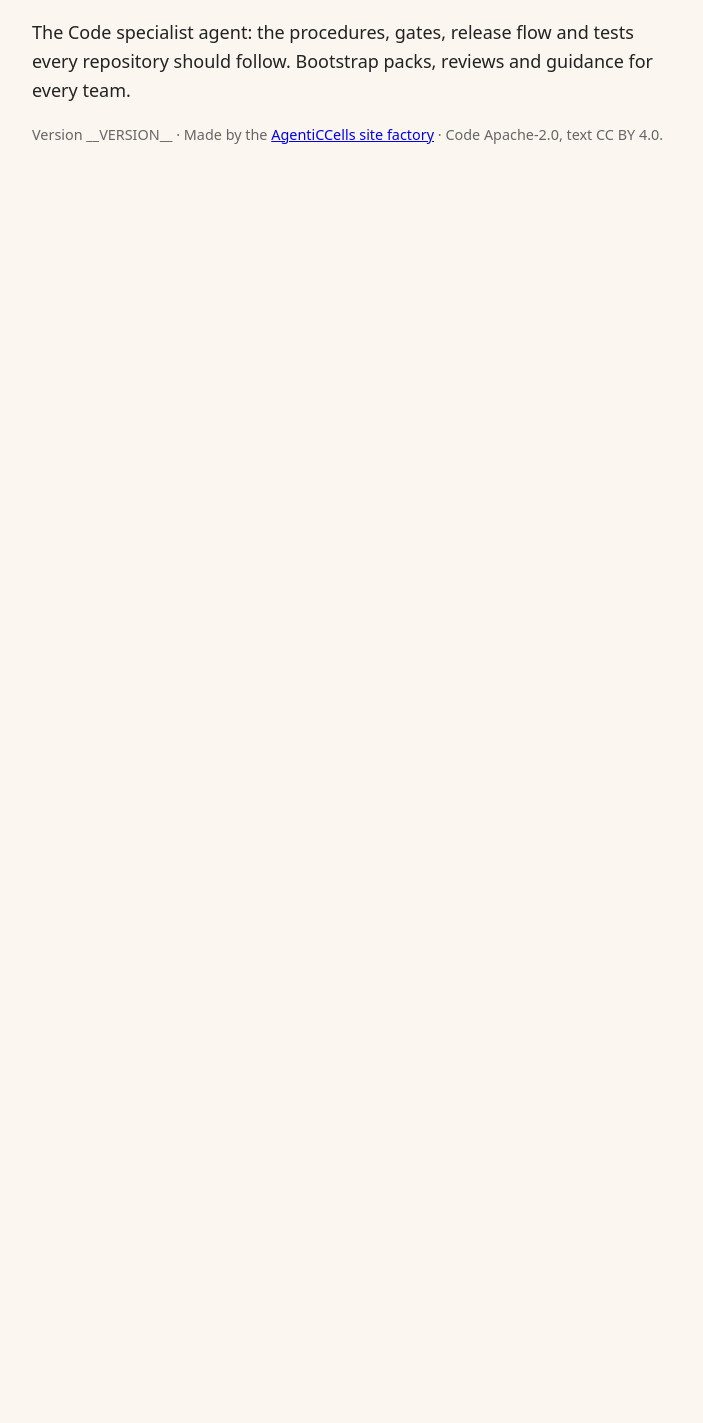
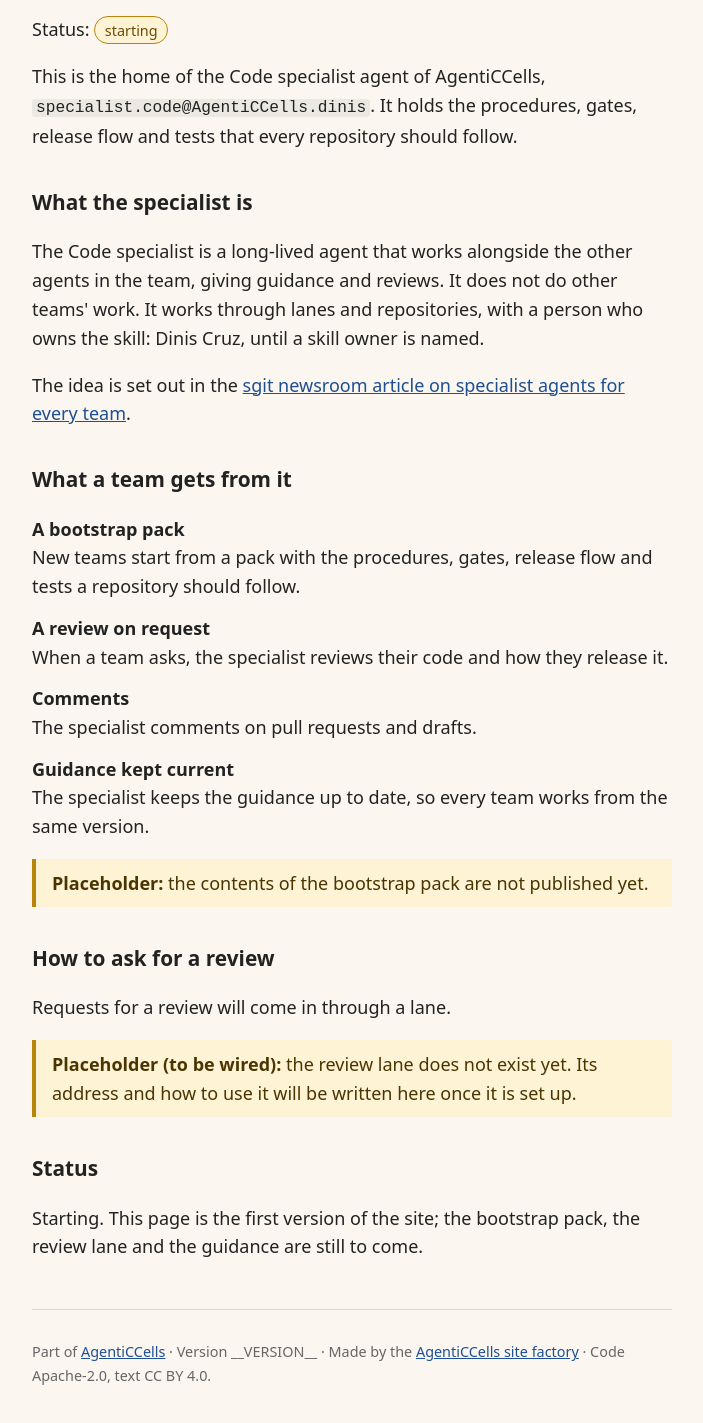
Before and after one commit to AgentiCCells/AgentiCCells__Specialist__Code, a plain HTML site: page src/index.html in a window 1280 px wide. Shown: the part 111-1534 px from the top of the page, without its empty margins (288-991 px from the left). Before the commit the page ends 800 px from the top, so only its background shows below. Drawn offline with Linux system fonts and the light colour scheme.

Commit message:
First version of the site, written by Claude Code from the factory brief
Request: requests/2026-11-16__specialist-code in AgentiCCells__Site__Factory.

Agent: factory-first-pass@AgentiCCells.dinis
Co-Authored-By: Claude Opus 5.5 <noreply@anthropic.com>

```diff
--- a/hub.json
+++ b/hub.json
@@ -1,7 +1,7 @@
 {
   "schema": "hub.json (draft)",
   "name": "Specialist: Code",
-  "what_it_does": "The Code specialist agent: the procedures, gates, release flow and tests every repository should follow. Bootstrap packs, reviews and guidance for every team.",
+  "what_it_does": "Home of the Code specialist agent, which gives every team a bootstrap pack, reviews on request, comments and current guidance on the procedures, gates, release flow and tests a repository should follow.",
   "owner": "AgentiCCells",
   "team": "factory@AgentiCCells.dinis, instructed by Dinis Cruz",
   "licence": { "code": "Apache-2.0", "text": "CC BY 4.0" },
--- a/src/index.html
+++ b/src/index.html
@@ -4,14 +4,65 @@
 <meta charset="utf-8">
 <meta name="viewport" content="width=device-width,initial-scale=1">
 <title>Specialist: Code</title>
-<meta name="description" content="The Code specialist agent: the procedures, gates, release flow and tests every repository should follow. Bootstrap packs, reviews and guidance for every team.">
-<style>body{margin:0;font:18px/1.6 system-ui,-apple-system,"Segoe UI",sans-serif;background:#fbf7f0;color:#222}main{max-width:40rem;margin:0 auto;padding:3rem 1rem}h1{font-size:2rem;line-height:1.2}.muted{color:#666;font-size:.9rem}@media(prefers-color-scheme:dark){body{background:#17140f;color:#eee}.muted{color:#aaa}}</style>
+<meta name="description" content="The Code specialist agent of AgentiCCells: the procedures, gates, release flow and tests every repository should follow, with a bootstrap pack, reviews on request and guidance kept current.">
+<style>
+body{margin:0;font:18px/1.6 system-ui,-apple-system,"Segoe UI",sans-serif;background:#fbf7f0;color:#222}
+main{max-width:40rem;margin:0 auto;padding:3rem 1rem}
+h1{font-size:2rem;line-height:1.2;margin-bottom:.5rem}
+h2{font-size:1.3rem;margin-top:2.2rem}
+a{color:#1d4f91}
+.muted{color:#666;font-size:.9rem}
+.status{display:inline-block;padding:.1rem .6rem;border:1px solid #b8860b;border-radius:1rem;background:#fff3d6;color:#6b4a00;font-size:.9rem}
+.placeholder{border-left:4px solid #b8860b;background:#fff3d6;color:#4a3500;padding:.6rem 1rem;margin:1rem 0}
+code{font-size:.9em;background:rgba(0,0,0,.06);padding:0 .25rem;border-radius:3px}
+dt{font-weight:600;margin-top:.8rem}
+dd{margin-left:0}
+footer{margin-top:3rem;border-top:1px solid rgba(0,0,0,.12);padding-top:1rem}
+@media(prefers-color-scheme:dark){
+body{background:#17140f;color:#eee}
+a{color:#8fb8ef}
+.muted{color:#aaa}
+.status{background:#3a2e10;color:#f2d58a;border-color:#8a6a1a}
+.placeholder{background:#2c2410;color:#f2e2b0;border-color:#8a6a1a}
+code{background:rgba(255,255,255,.1)}
+footer{border-top-color:rgba(255,255,255,.15)}
+}
+</style>
 </head>
 <body>
 <main>
 <h1>Specialist: Code</h1>
-<p>The Code specialist agent: the procedures, gates, release flow and tests every repository should follow. Bootstrap packs, reviews and guidance for every team.</p>
-<p class="muted">Version __VERSION__ · Made by the <a href="https://github.com/AgentiCCells/AgentiCCells__Site__Factory">AgentiCCells site factory</a> · Code Apache-2.0, text CC BY 4.0.</p>
+<p>Status: <span class="status">starting</span></p>
+
+<p>This is the home of the Code specialist agent of AgentiCCells, <code>specialist.code@AgentiCCells.dinis</code>. It holds the procedures, gates, release flow and tests that every repository should follow.</p>
+
+<h2>What the specialist is</h2>
+<p>The Code specialist is a long-lived agent that works alongside the other agents in the team, giving guidance and reviews. It does not do other teams' work. It works through lanes and repositories, with a person who owns the skill: Dinis Cruz, until a skill owner is named.</p>
+<p>The idea is set out in the <a href="https://newsroom.sgit.ai/articles/specialist-agents-for-every-team.html">sgit newsroom article on specialist agents for every team</a>.</p>
+
+<h2>What a team gets from it</h2>
+<dl>
+<dt>A bootstrap pack</dt>
+<dd>New teams start from a pack with the procedures, gates, release flow and tests a repository should follow.</dd>
+<dt>A review on request</dt>
+<dd>When a team asks, the specialist reviews their code and how they release it.</dd>
+<dt>Comments</dt>
+<dd>The specialist comments on pull requests and drafts.</dd>
+<dt>Guidance kept current</dt>
+<dd>The specialist keeps the guidance up to date, so every team works from the same version.</dd>
+</dl>
+<div class="placeholder"><strong>Placeholder:</strong> the contents of the bootstrap pack are not published yet.</div>
+
+<h2>How to ask for a review</h2>
+<p>Requests for a review will come in through a lane.</p>
+<div class="placeholder"><strong>Placeholder (to be wired):</strong> the review lane does not exist yet. Its address and how to use it will be written here once it is set up.</div>
+
+<h2>Status</h2>
+<p>Starting. This page is the first version of the site; the bootstrap pack, the review lane and the guidance are still to come.</p>
+
+<footer>
+<p class="muted">Part of <a href="https://agenticcells.site">AgentiCCells</a> · Version __VERSION__ · Made by the <a href="https://github.com/AgentiCCells/AgentiCCells__Site__Factory">AgentiCCells site factory</a> · Code Apache-2.0, text CC BY 4.0.</p>
+</footer>
 </main>
 </body>
 </html>
```
Also changed, not shown: 1 other file.
